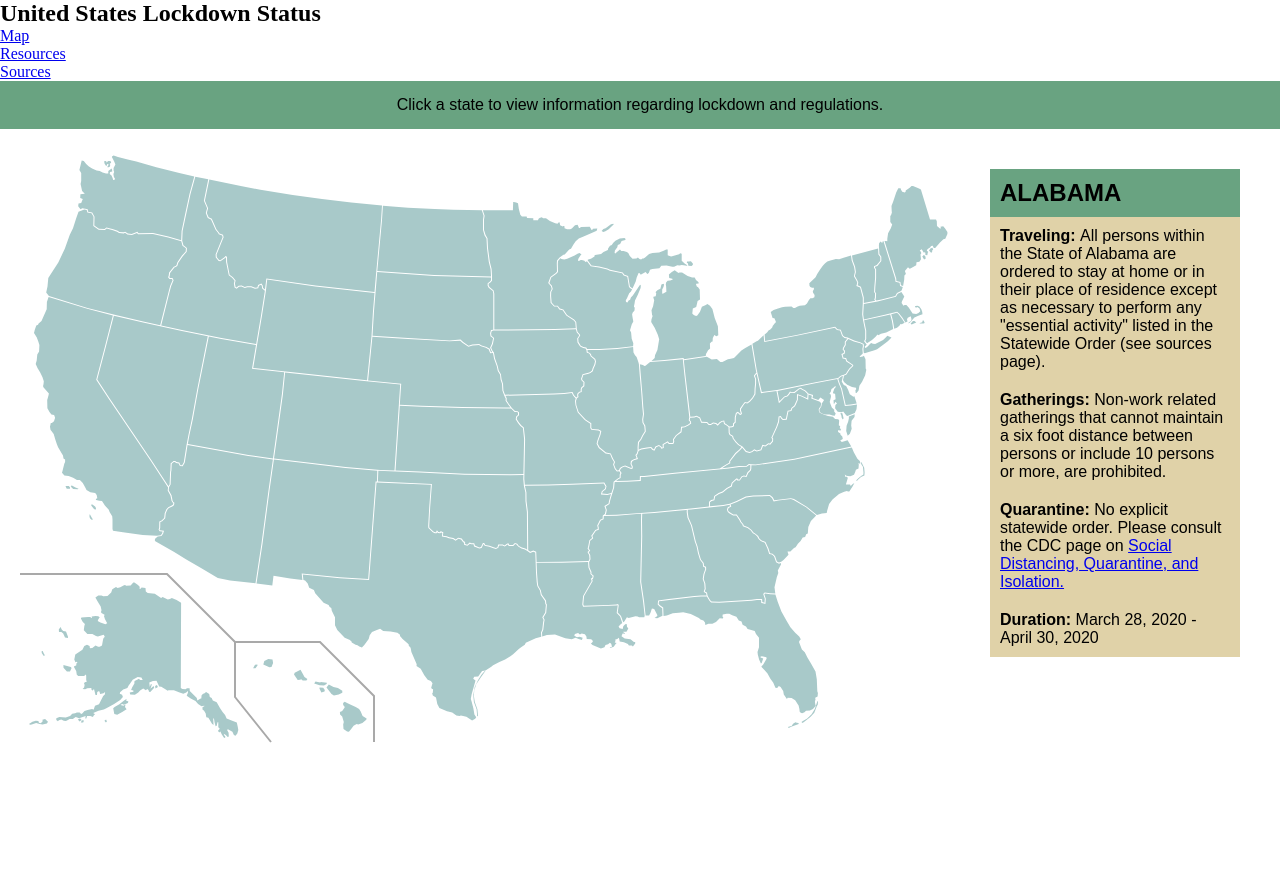
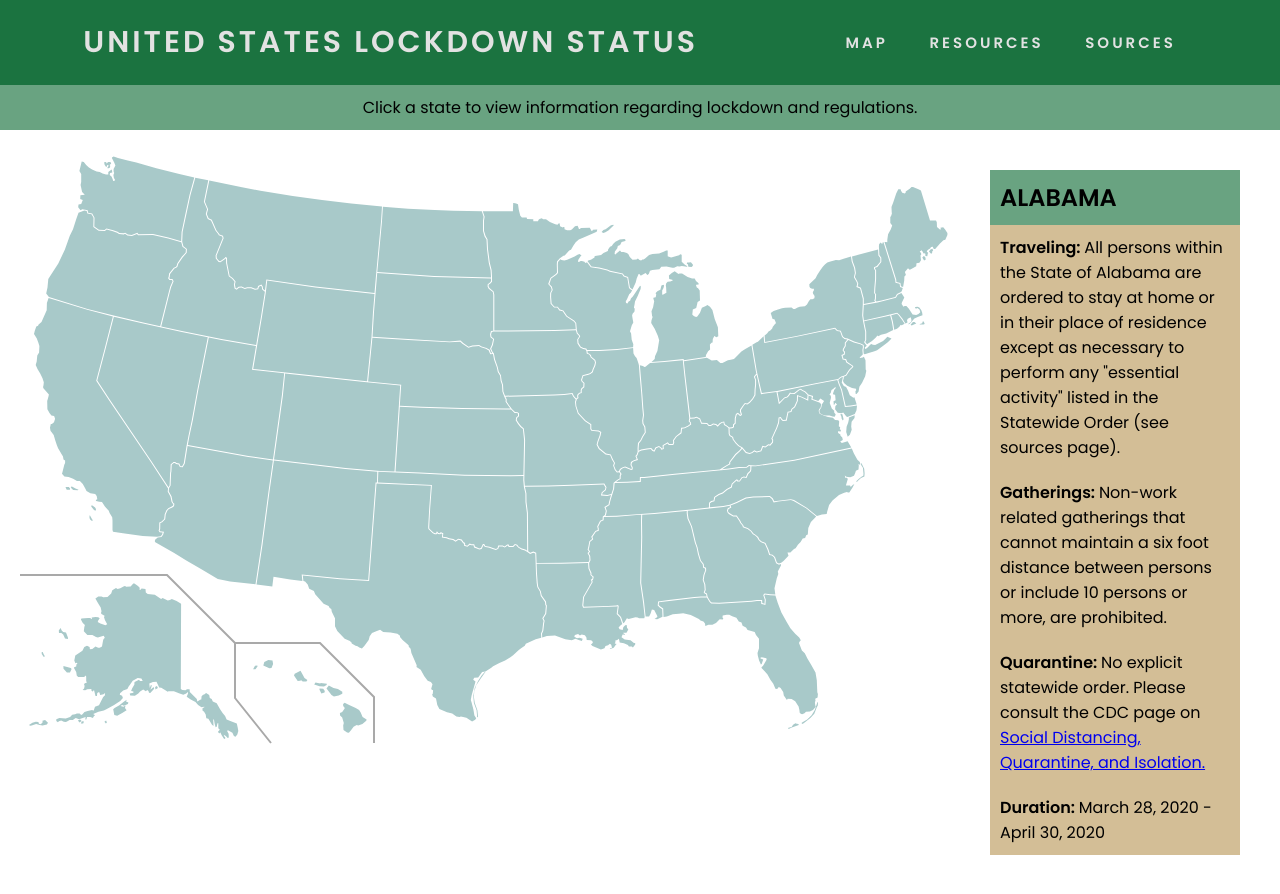
Before and after one commit to li-jonathan/covid-lockdown-map, a plain HTML site: page index.html in a window 1280 px wide. Drawn offline with nearby package versions, Linux system fonts and the light colour scheme.

Commit message:
Updated styling

```diff
--- a/style.css
+++ b/style.css
@@ -5,25 +5,53 @@
 }
 
 body {
-    background-color: white;
+    background-color: rgb(266, 266, 266);
 }
 
-header {
-    background: #1B7340;
+nav {
+    display: flex;
+    justify-content: space-around;
+    align-items: center;
+    background-color: #1B7340;
+    font-family: 'Poppins', sans-serif;
     padding: 20px;
 }
 
-header > h1 {
-    color: white;
-    text-align: center;
-    font-family: sans-serif;
+.title {
+    color: rgb(226, 226, 226);
+    text-transform: uppercase;
+    letter-spacing: 3px;
+    font-size: 20px;
+}
+
+.nav-links {
+    display: flex;
+    justify-content: space-around;
+    width: 30%;
+}
+
+.nav-links li {
+    list-style: none;
+}
+
+.nav-links a {
+    color: rgb(226, 226, 226);
+    text-decoration: none;
+    letter-spacing: 3px;
+    font-weight: bold;
+    font-size: 15px;
+    text-transform: uppercase;
 }
 
 .preface {
     background-color: #69A381;
-    font-family: sans-serif;
-    text-align: center;
-    padding: 5px;
+    display: flex;
+    justify-content: space-around;
+    font-family: 'Poppins', sans-serif;
+}
+
+.padding p {
+    padding-left: 50px;
 }
 
 .container #usa {
@@ -34,7 +62,8 @@ header > h1 {
 
 .container .information {
     padding: 40px;
-    font-family: sans-serif;
+    font-family: 'Poppins', sans-serif;
+    font-weight: lighter;
 }
 
 .container h2, p {
@@ -51,8 +80,19 @@ header > h1 {
 }
 
 .information p{
-    background-color: #E0D2A8;
+    background-color: #D3BE96;
     margin-left: 950px;
+}
+
+.source-list {
+    padding: 20px;
+    font-family: 'Poppins', sans-serif;
+}
+
+.source-list ul {
+    padding-left: 20px;
+    margin-left: 25px;
+    list-style-type: square;
 }
 
 /*Make state look bigger if mouse hovering*/
```
